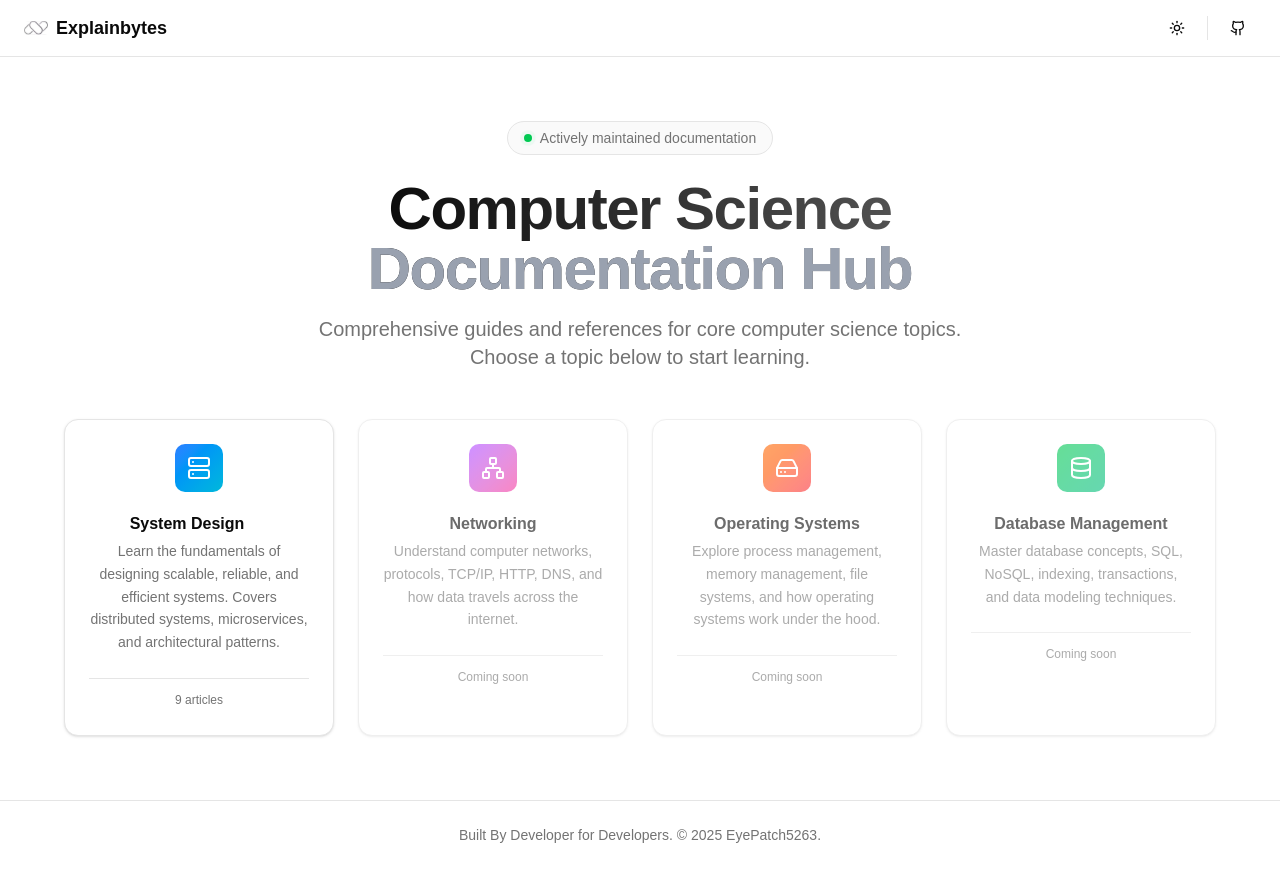
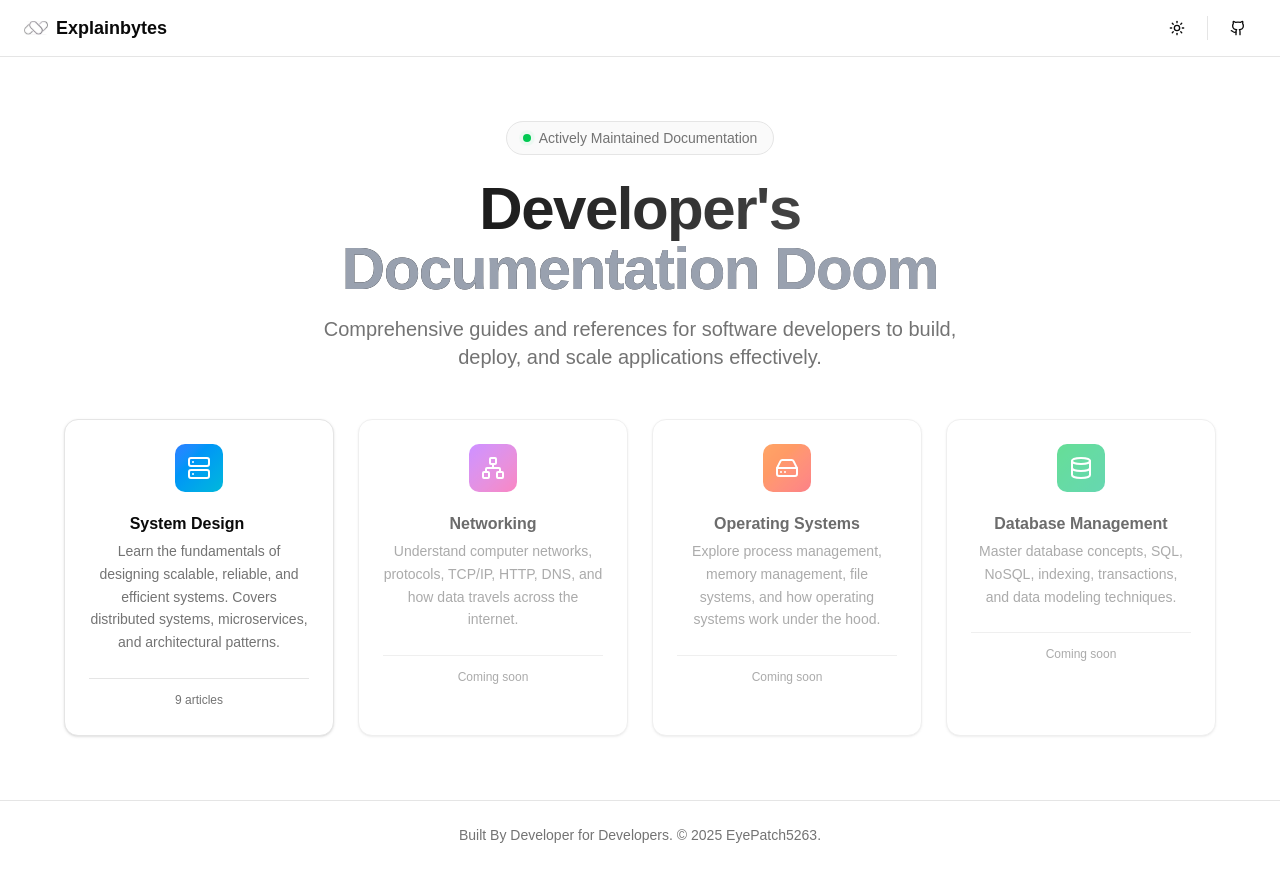
Before and after one commit to Eyepatch5263/dev-docs, a Next.js app: page /docs in a window 1280 px wide. Built offline with nearby package versions, Linux system fonts and the light colour scheme; no server answers; a web font is replaced by a local one.

Commit message:
minor content changes

```diff
--- a/src/app/docs/page.tsx
+++ b/src/app/docs/page.tsx
@@ -59,20 +59,20 @@ export default function DocsLandingPage() {
                             <span className="animate-ping absolute inline-flex h-full w-full rounded-full bg-green-400 opacity-75"></span>
                             <span className="relative inline-flex rounded-full h-2 w-2 bg-green-500"></span>
                         </span>
-                        Actively maintained documentation
+                        Actively Maintained Documentation
                     </div>
 
-                    <h1 className="text-4xl md:text-5xl lg:text-6xl font-bold tracking-tight mb-4 bg-gradient-to-r from-foreground to-foreground/70 bg-clip-text text-transparent">
-                        Computer Science
+                    <h1 className="text-4xl md:text-5xl lg:text-6xl font-bold tracking-tight mb-4 bg-linear-to-r from-foreground to-foreground/70 bg-clip-text text-transparent">
+                        Developer's
                         <br />
                         <span className="text-gray-400 bg-clip-text">
-                            Documentation Hub
+                            Documentation Doom
                         </span>
                     </h1>
 
                     <p className="text-lg md:text-xl text-muted-foreground max-w-2xl mb-12">
-                        Comprehensive guides and references for core computer science topics.
-                        Choose a topic below to start learning.
+                        Comprehensive guides and references for software developers
+                        to build, deploy, and scale applications effectively.
                     </p>
 
                     {/* Topic Cards Grid */}
@@ -95,7 +95,7 @@ export default function DocsLandingPage() {
                                     >
                                         <CardHeader className="space-y-4 items-center text-center">
                                             <div
-                                                className={`w-12 h-12 rounded-lg bg-gradient-to-br ${topic.color} flex items-center justify-center mx-auto`}
+                                                className={`w-12 h-12 rounded-lg bg-linear-to-br ${topic.color} flex items-center justify-center mx-auto`}
                                             >
                                                 <Icon className="h-6 w-6 text-white" />
                                             </div>
```
